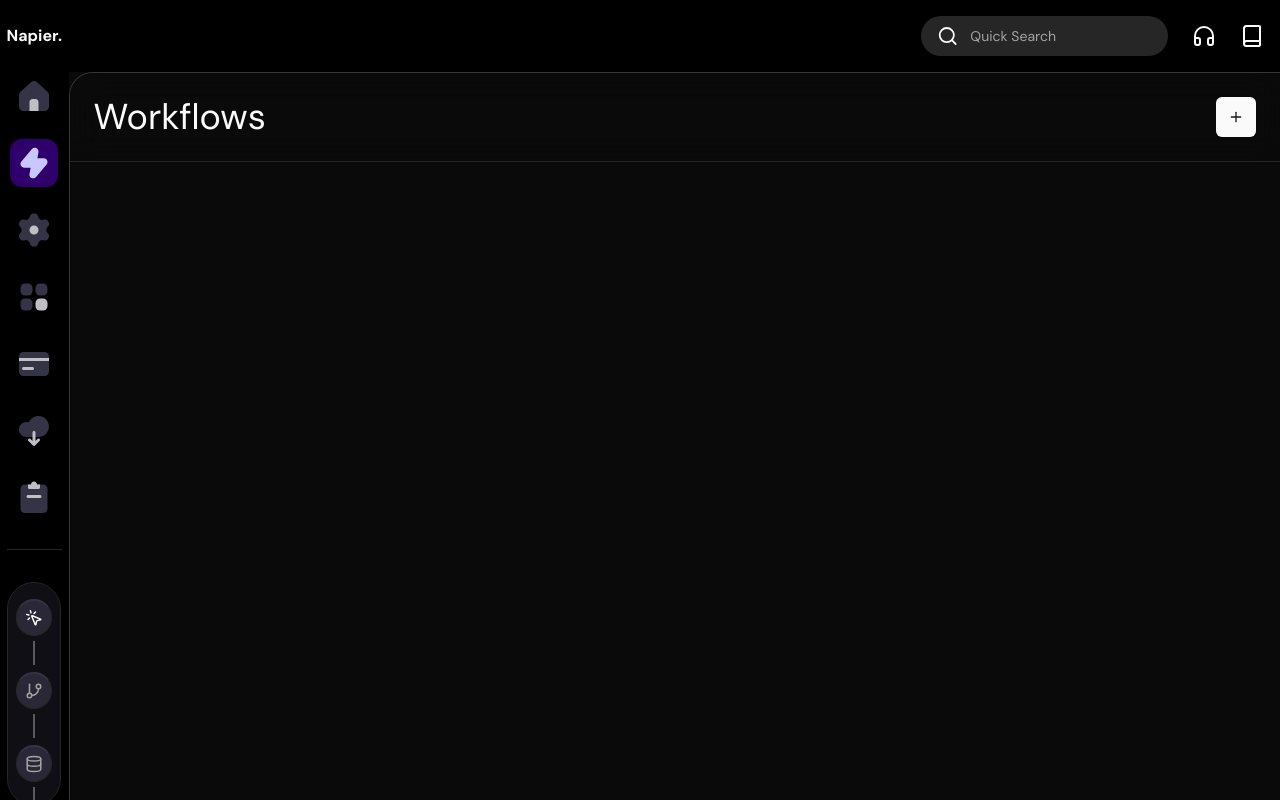
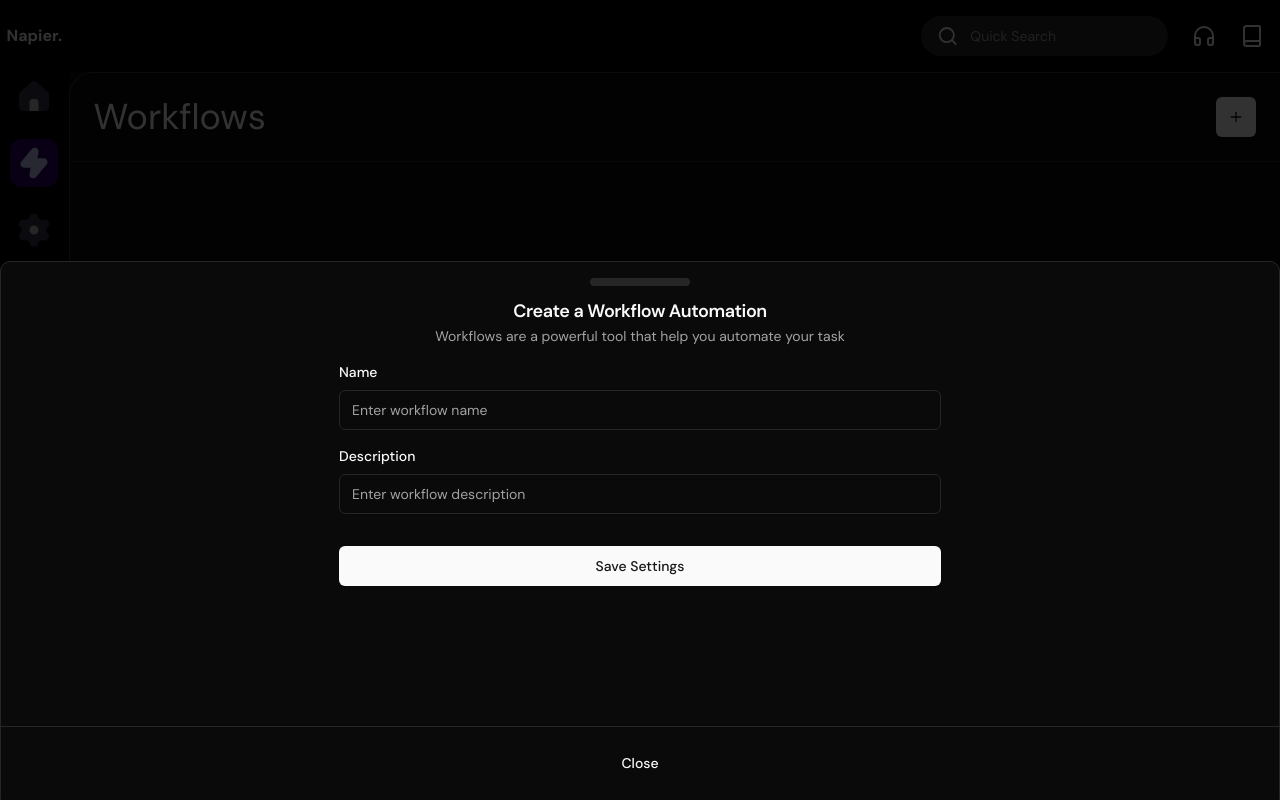
Before and after one commit to harshit-senpai/Napier, a Next.js app: page /workflows in a window 1280 px wide. Both pictures are taken after a click on the button 1236 px from the left and 117 px from the top of the page. Built offline with nearby package versions, Linux system fonts and the light colour scheme.

Commit message:
workflow form

```diff
--- a/app/(main)/(pages)/workflows/_components/WorkflowButton.tsx
+++ b/app/(main)/(pages)/workflows/_components/WorkflowButton.tsx
@@ -1,5 +1,6 @@
 "use client";
 
+import { WorkflowForm } from "@/components/forms/WorkflowForm";
 import { CustomModal } from "@/components/global/CustomModal";
 import { Button } from "@/components/ui/button";
 import { useModal } from "@/providers/ModalProvider";
@@ -20,7 +21,7 @@ export const WorkflowButton = () => {
   };
 
   return (
-    <Button size={"icon"}>
+    <Button size={"icon"} onClick={handleClick}>
       <Plus />
     </Button>
   );
--- a/app/layout.tsx
+++ b/app/layout.tsx
@@ -3,6 +3,7 @@ import { DM_Sans } from "next/font/google";
 import "@/app/globals.css";
 import { ThemeProvider } from "@/providers/ThemeProvider";
 import { ClerkProvider } from "@clerk/nextjs";
+import ModalProvider from "@/providers/ModalProvider";
 
 const font = DM_Sans({
   subsets: ["latin"],
@@ -28,7 +29,7 @@ export default function RootLayout({
             enableSystem
             disableTransitionOnChange
           >
-            {children}
+            <ModalProvider>{children}</ModalProvider>
           </ThemeProvider>
         </body>
       </html>
--- /dev/null
+++ b/components/forms/WorkflowForm.tsx
@@ -0,0 +1,92 @@
+"use client";
+
+import { WorkflowSchema } from "@/schema";
+import { zodResolver } from "@hookform/resolvers/zod";
+import { useRouter } from "next/navigation";
+import { useForm } from "react-hook-form";
+import { z } from "zod";
+import {
+  Card,
+  CardContent,
+  CardDescription,
+  CardHeader,
+  CardTitle,
+} from "../ui/card";
+import { Form, FormControl, FormField, FormItem, FormLabel } from "../ui/form";
+import { Input } from "../ui/input";
+import { Button } from "../ui/button";
+import { Loader2 } from "lucide-react";
+
+type props = {
+  title?: string;
+  subTitle?: string;
+};
+
+export const WorkflowForm = ({ title, subTitle }: props) => {
+  const form = useForm<z.infer<typeof WorkflowSchema>>({
+    mode: "onChange",
+    resolver: zodResolver(WorkflowSchema),
+    defaultValues: {
+      name: "",
+      description: "",
+    },
+  });
+
+  const isLoading = form.formState.isLoading;
+  const router = useRouter();
+
+  return (
+    <Card className="w-full max-w-[650px] border-none">
+      {title && subTitle && (
+        <CardHeader>
+          <CardTitle>{title}</CardTitle>
+          <CardDescription>{subTitle}</CardDescription>
+        </CardHeader>
+      )}
+      <CardContent>
+        <Form {...form}>
+          <form className="flex flex-col gap-4 text-left">
+            <FormField
+              disabled={isLoading}
+              control={form.control}
+              name="name"
+              render={({ field }) => (
+                <FormItem>
+                  <FormLabel>Name</FormLabel>
+                  <FormControl>
+                    <Input {...field} placeholder="Enter workflow name" />
+                  </FormControl>
+                </FormItem>
+              )}
+            />
+            <FormField
+              disabled={isLoading}
+              control={form.control}
+              name="description"
+              render={({ field }) => (
+                <FormItem>
+                  <FormLabel>Description</FormLabel>
+                  <FormControl>
+                    <Input
+                      {...field}
+                      placeholder="Enter workflow description"
+                    />
+                  </FormControl>
+                </FormItem>
+              )}
+            />
+            <Button className="mt-4" disabled={isLoading} type="submit">
+              {isLoading ? (
+                <>
+                  <Loader2 className="mr-2 h-4 w-4 animate-spin" />
+                </>
+              ) : (
+                "Save Settings"
+              )}
+            </Button>
+          </form>
+        </Form>
+      </CardContent>
+    </Card>
+  );
+};
--- a/schema/index.ts
+++ b/schema/index.ts
@@ -4,3 +4,8 @@ export const EditUserProfileSchema = z.object({
   email: z.string().email("Required"),
   name: z.string().min(1, "Required"),
 });
+
+export const WorkflowSchema = z.object({
+  name: z.string().min(1, "Required"),
+  description: z.string().min(1, "Required"),
+});
```
